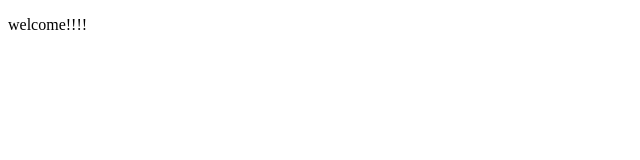
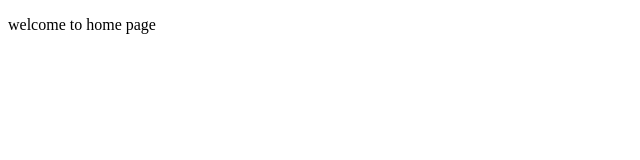
Before and after one commit to HanHsunShih/qrcode-order-app-client, a React (Vite) app: page / in a window 1280 px wide. Shown: the top 160 px of the page, without its empty margins (0-640 px from the left). Built offline with nearby package versions, Linux system fonts and the light colour scheme.

Commit message:
create routes in App.jsx

```diff
--- a/package.json
+++ b/package.json
@@ -12,6 +12,7 @@
   "dependencies": {
     "react": "^18.3.1",
     "react-dom": "^18.3.1",
+    "react-router-dom": "^7.0.1",
     "sass": "^1.81.0"
   },
   "devDependencies": {
--- a/src/App.jsx
+++ b/src/App.jsx
@@ -1,12 +1,23 @@
 import { useState } from "react";
 import "./App.css";
+import { BrowserRouter, Routes, Route } from "react-router-dom";
+import HomePage from "./pages/HomePage/HomePage";
 
 function App() {
   const [count, setCount] = useState(0);
 
   return (
     <>
-      <p>welcome!!!!</p>
+      <BrowserRouter>
+        <Routes>
+          <Route path="/" element={<HomePage />} />
+          <Route path="/menu" />
+          <Route path="/menu/:product_id" />
+          <Route path="/cart/:customer_id" />
+          <Route path="/order" />
+          <Route path="/order/:customer_id" />
+        </Routes>
+      </BrowserRouter>
     </>
   );
 }
--- /dev/null
+++ b/src/pages/HomePage/HomePage.jsx
@@ -0,0 +1,9 @@
+import "./HomePage.scss";
+
+export default function HomePage() {
+  return (
+    <>
+      <p>welcome to home page</p>
+    </>
+  );
+}
```
Also changed, not shown: src/pages/HomePage/HomePage.scss (added), 1 other file (tests, documents, lock files or other folders).
